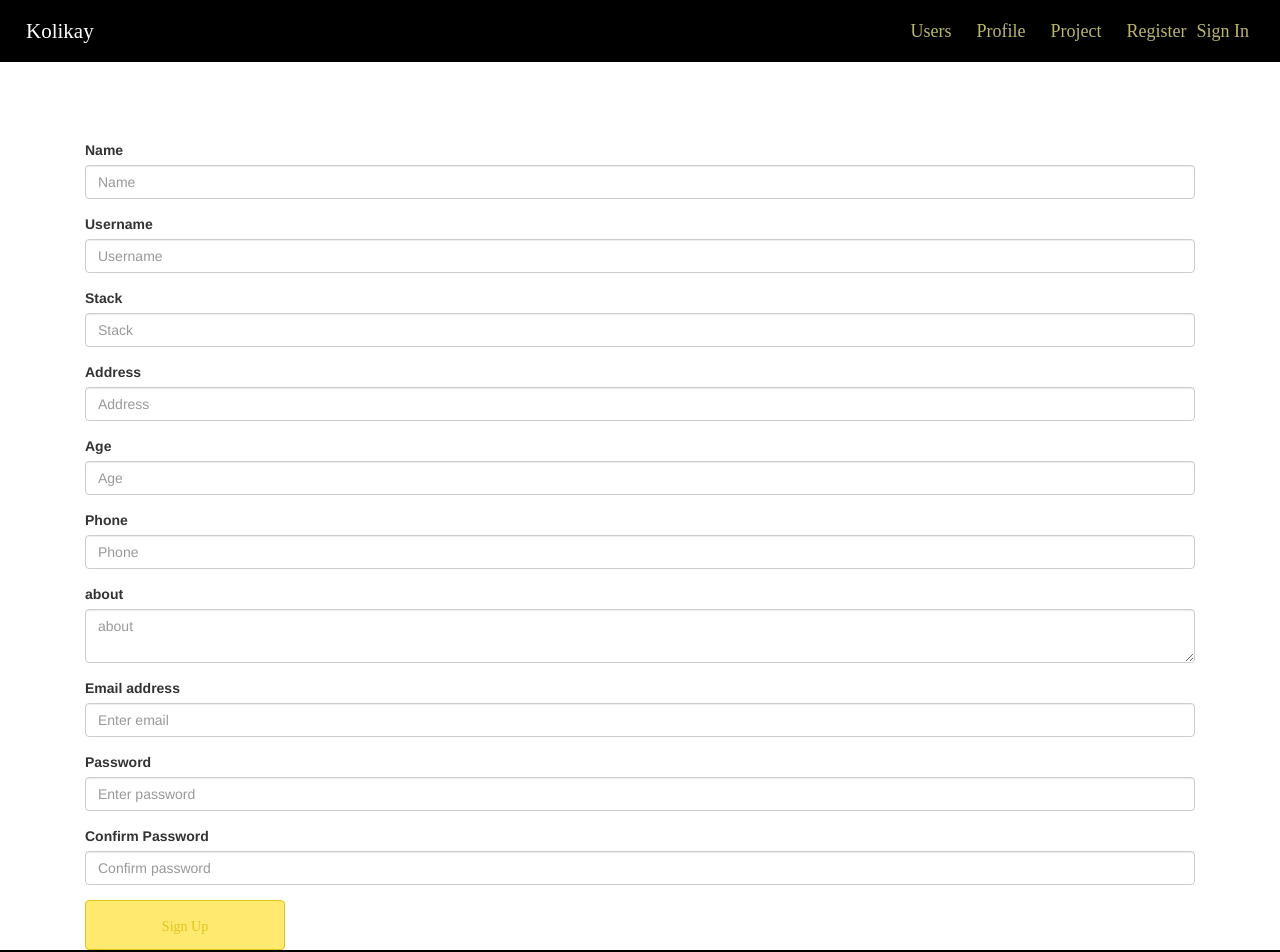
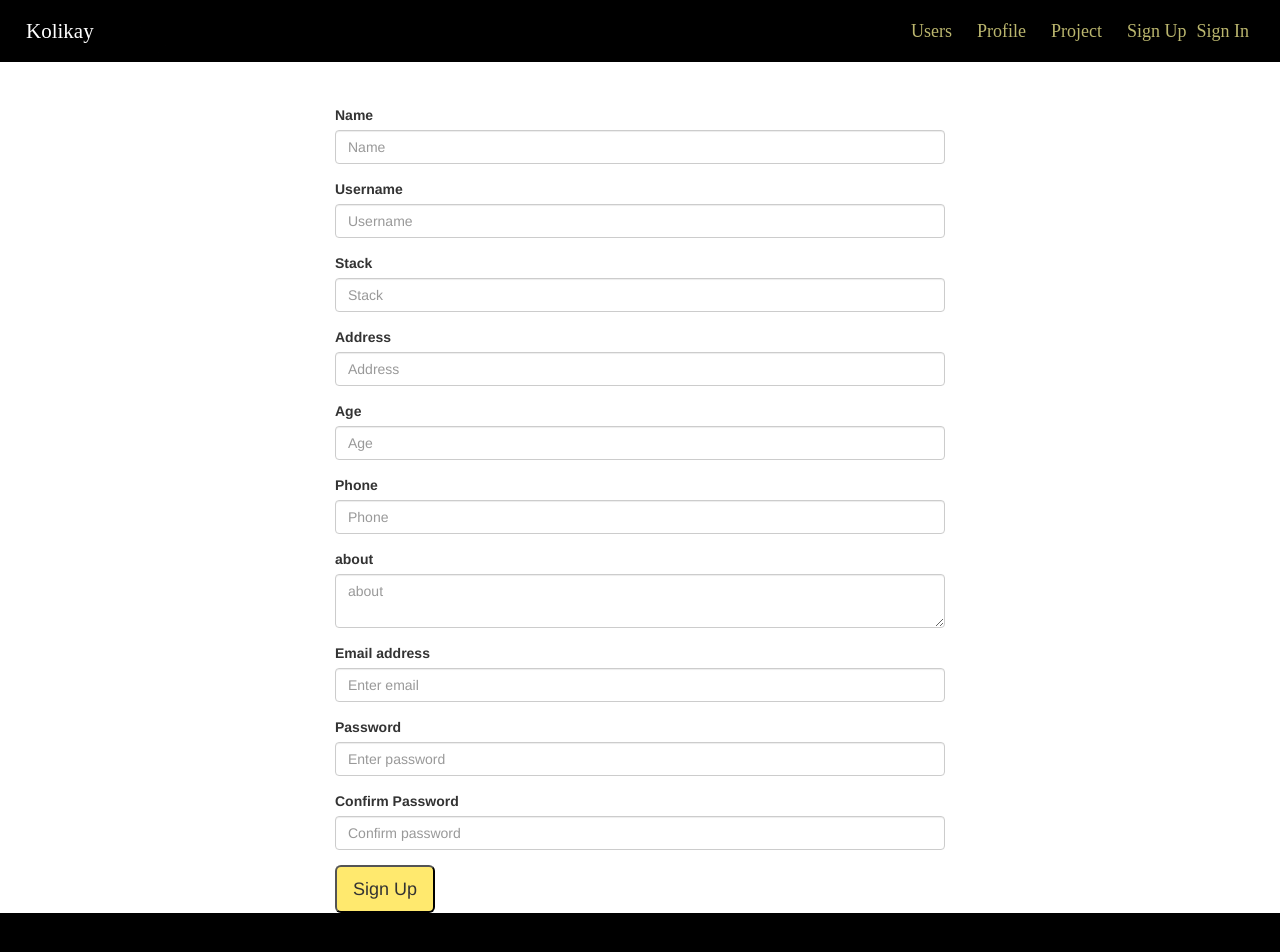
Before and after one commit to kolikay/new_porfolio, a React (Create React App) app in the folder frontend/portfolio/: page /signup in a window 1280 px wide. Shown: the top 952 px of the page. Built offline with nearby package versions, Linux system fonts and the light colour scheme; no server answers.

Commit message:
working on sessions

```diff
--- a/frontend/portfolio/src/component/Nav.js
+++ b/frontend/portfolio/src/component/Nav.js
@@ -47,7 +47,7 @@ export default class Nav extends Component {
 
                           <li>
 
-                          {<Link className="nav-link"  to='/signup' style={{color:'rgb(187, 182, 110)',fontSize:'18px', fontFamily: 'Courier New Courier monospace'}}>Register</Link>}
+                          {<Link className="nav-link"  to='/signup' style={{color:'rgb(187, 182, 110)',fontSize:'18px', fontFamily: 'Courier New Courier monospace'}}>Sign Up</Link> }
                           </li>
 
                           : null }
--- a/frontend/portfolio/src/component/SignIn.js
+++ b/frontend/portfolio/src/component/SignIn.js
@@ -4,7 +4,9 @@ import axios from "axios";
 
 
 
+
 const url = 'http://127.0.0.1:8000/signin/'
+
 
 
 export default class Signin extends Component {
@@ -13,6 +15,8 @@ export default class Signin extends Component {
 
             this.changeHandler = this.changeHandler.bind(this)
             this.handleSubmit = this.handleSubmit.bind(this)
+            this.handleLogout = this.handleLogout.bind(this)
+
 
             this.state = {
                 username : '',
@@ -30,23 +34,29 @@ export default class Signin extends Component {
         handleSubmit = e => {
         e.preventDefault();
 
-        axios.post(url, this.state, {
-            headers: {
-                Authorization: `JWT ${localStorage.getItem('token')}`
-              }
+        axios.post(url, this.state)
 
-        })
+        // axios.post(url, this.state, {
+        //     headers: {
+        //         Authorization: `JWT ${localStorage.getItem('token')}`
+        //       }
 
-        .then(res => {console.log(res)
-            localStorage.setItem('JWT', res.data.token);
+        // })
+
+        .then(res => {
+
+            localStorage.setItem('JWT', res.data.token)
             localStorage.setItem('username', this.state.username);
             window.location = '/'
             // this.props.history.push('/')
+
             }).catch( error => {
                 this.setState({
                     error: <p>Login Detail provided is invalid</p>
                 })
             })
+
+
         }
 
 
@@ -55,13 +65,13 @@ export default class Signin extends Component {
 
         const {username, password} = this.state
         return (
-            <div className='container container-fluid'>
+            <div className='container' style={{display:'block', marginLeft:'auto', marginRight:'auto', width:'50%'}}>
                 <div className='row'>
 
-                    <div className='col-6'>
+                    <div className='col-sm-12 col-md-8 col-lg-8 '>
 
 
-                    <form style={{paddingTop:'35%', width: '70%'}} onSubmit={this.handleSubmit}>
+                    <form style={{paddingTop:'35%', width: '100%'}} onSubmit={this.handleSubmit}>
                 <h3>Sign In</h3>
                 {this.state.error}
 
@@ -97,7 +107,7 @@ export default class Signin extends Component {
 
                 </div>
 
-                <button style={{backgroundColor: 'rgb(255, 233, 110)'}} type="submit" className="btn  btn-block">Submit</button>
+                <button style={{backgroundColor: 'rgb(255, 233, 110)', color:'white'}} type="submit" className="btn-lg ">Submit</button>
                 <p className="forgot-password text-right">
                     Forgot <a href="/signin">password?</a>
                 </p>
--- a/frontend/portfolio/src/component/SignUp.js
+++ b/frontend/portfolio/src/component/SignUp.js
@@ -101,7 +101,7 @@ function SignUp () {
     })
 
     return (
-        <div className='container container-fluid'>
+        <div className='container'style={{display:'block', marginLeft:'auto', marginRight:'auto', width:'50%'}}>
             <form style={{paddingTop:'7%'}} onSubmit = {formik.handleSubmit}>
             <div className="form-group">
                 <label htmlFor='name'>Name</label>
@@ -237,7 +237,7 @@ function SignUp () {
             <button
             style={{backgroundColor: 'rgb(255, 233, 110)'}}
             type="submit"
-            className="btn btn-block">
+            className="btn-lg">
             Sign Up
             </button>
 
```
Also changed, not shown: frontend/portfolio/src/component/Helpers/RefreshToken.js (added, +14 -0 lines), 1 other file (tests, documents, lock files or other folders).
